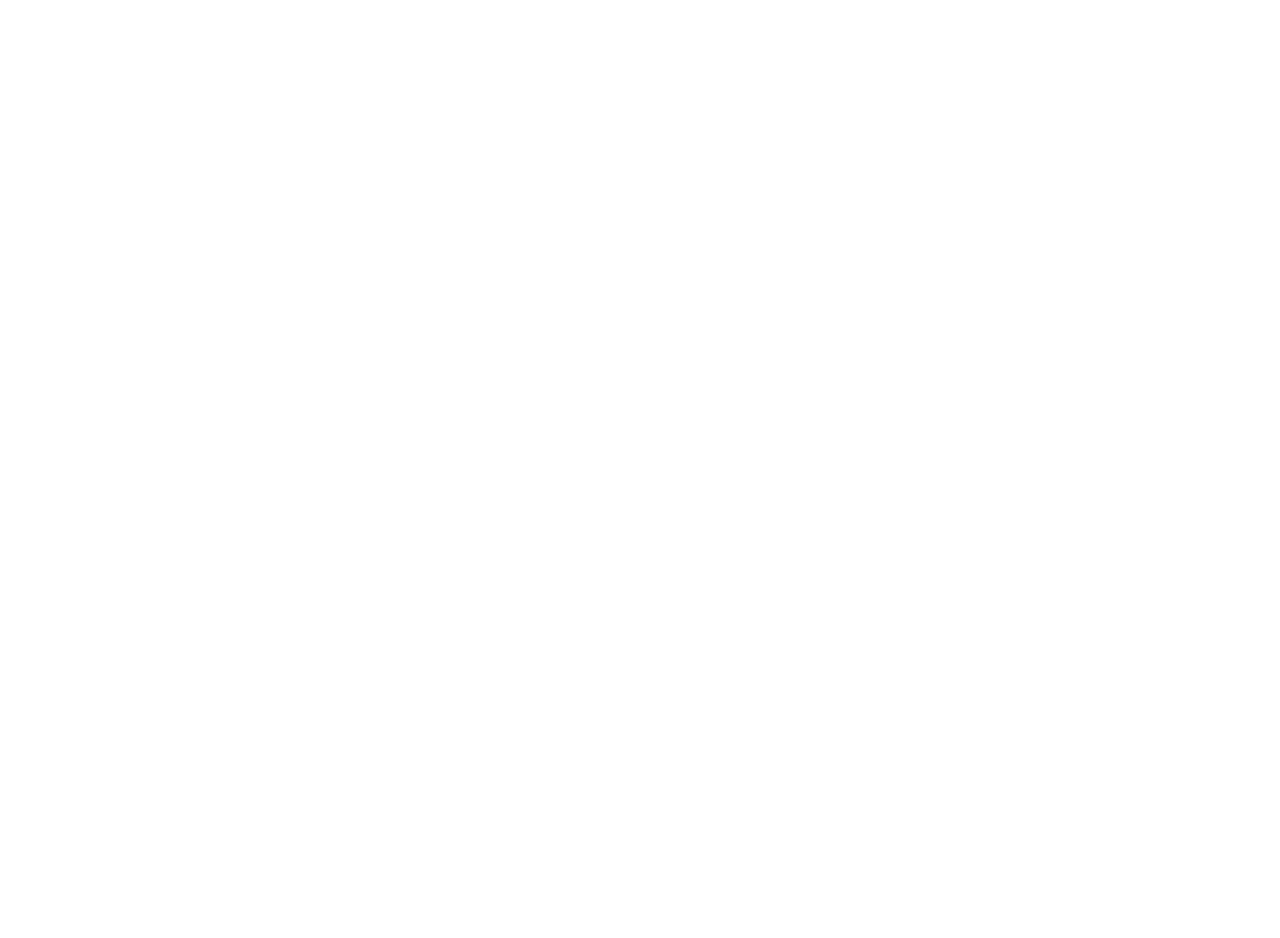
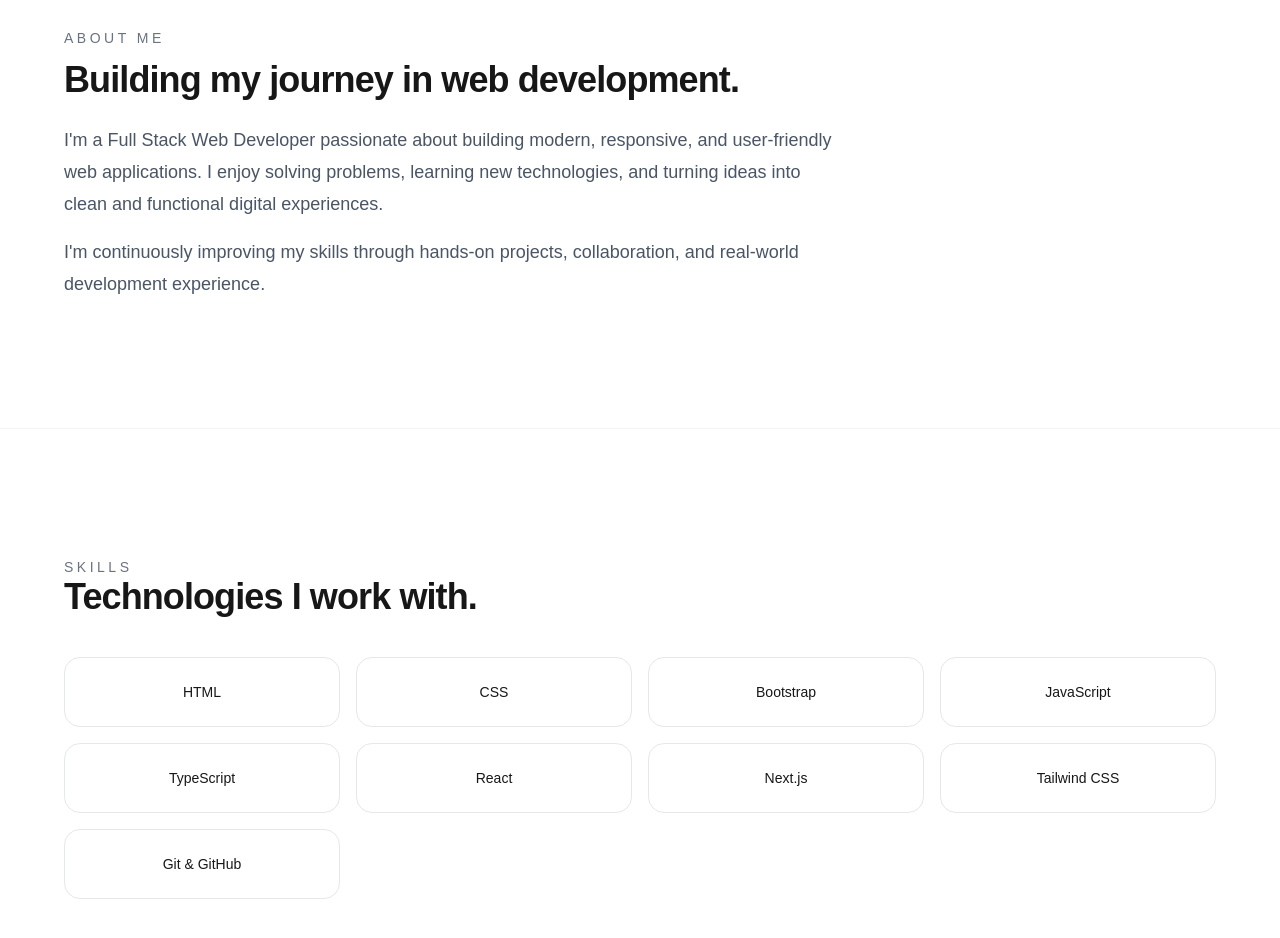
Before and after one commit to shumaila1421/portfolio, a Next.js app: page / in a window 1280 px wide. Shown: the part 900-1838 px from the top of the page. Before the commit the page ends 800 px from the top, so only its background shows below. Built offline with nearby package versions, Linux system fonts and the light colour scheme.

Commit message:
Create skill section

```diff
--- a/app/page.tsx
+++ b/app/page.tsx
@@ -40,6 +40,68 @@
             </div>
           </div>
         </section>
+
+        <section id="about" className="px-6 py-24 sm:py-32">
+          <div className="mx-auto max-w-6xl">
+            <div className="max-w-3xl">
+              <p className="mb-3 text-sm font-medium uppercase tracking-[0.25em] text-gray-500">
+                About Me
+              </p>
+
+              <h2 className="text-3xl font-bold tracking-tight sm:text-4xl">
+                Building my journey in web development.
+              </h2>
+
+              <p className="mt-6 text-lg leading-8 text-gray-600">
+                I&apos;m a Full Stack Web Developer passionate about building
+                modern, responsive, and user-friendly web applications. I enjoy
+                solving problems, learning new technologies, and turning ideas
+                into clean and functional digital experiences.
+              </p>
+
+              <p className="mt-4 text-lg leading-8 text-gray-600">
+                I&apos;m continuously improving my skills through hands-on
+                projects, collaboration, and real-world development experience.
+              </p>
+            </div>
+          </div>
+        </section>
+
+        <section
+          id="skills"
+          className="border-t border-gray-100 px-6 py-24 sm:py-32"
+        >
+          <div className="mx-auto max-w-6xl">
+            <p className="b-3 text-sm font-medium uppercase tracking-[0.25em] text-gray-500">
+              Skills
+            </p>
+
+            <h2 className="text-3xl font-bold tracking-tight sm:text-4xl">
+              Technologies I work with.
+            </h2>
+
+            <div className="mt-10 grid grid-cols-2 gap-4 sm:grid-cols-3 md:grid-cols-4">
+              {[
+                "HTML",
+                "CSS",
+                "Bootstrap",
+                "JavaScript",
+                "TypeScript",
+                "React",
+                "Next.js",
+                "Tailwind CSS",
+                "Git & GitHub",
+              ].map((skill) => (
+                <div
+                  key={skill}
+                  className="rounded-2xl border border-gray-200 px-5 py-6 text-center text-sm font-medium transition hover:-translate-y-1 hover:shadow-md"
+                >
+                  {skill}
+                </div>
+              ))}
+            </div>
+          </div>
+        </section>
       </main>
     </>
   );
```
